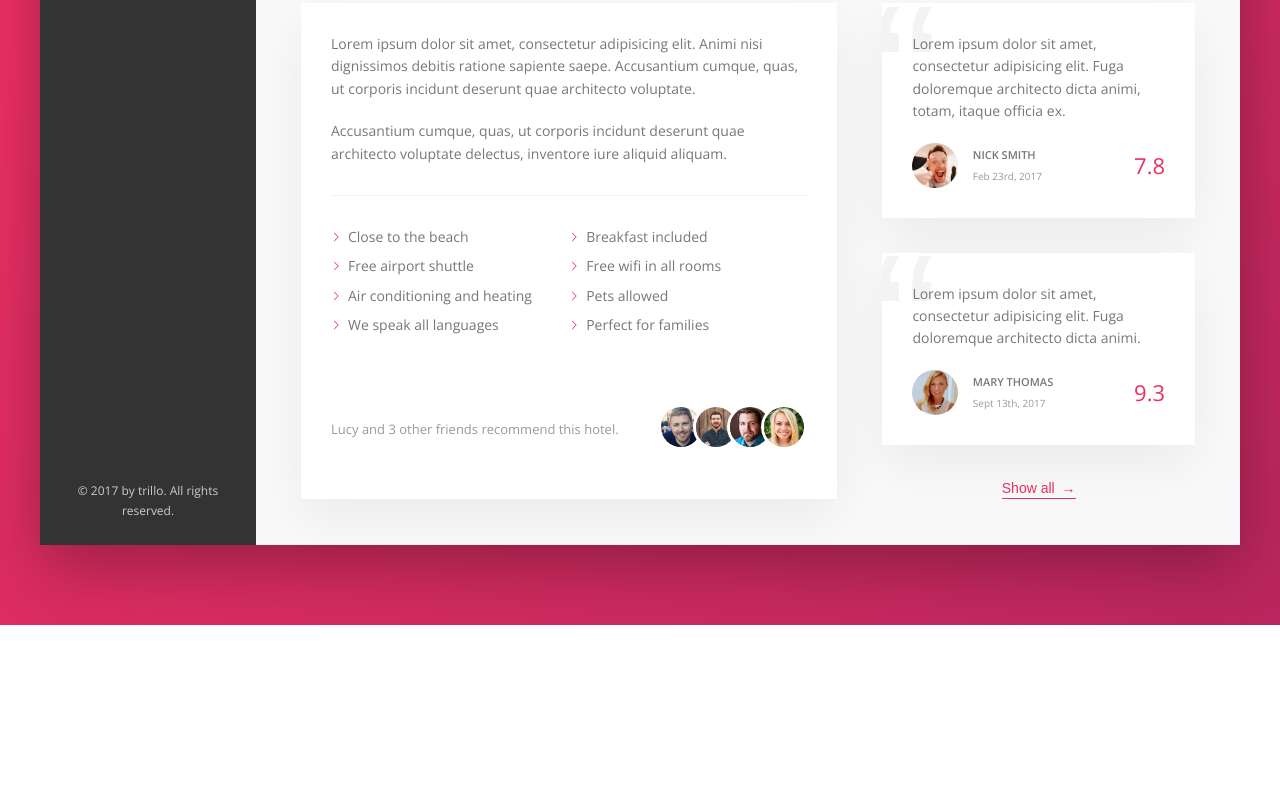
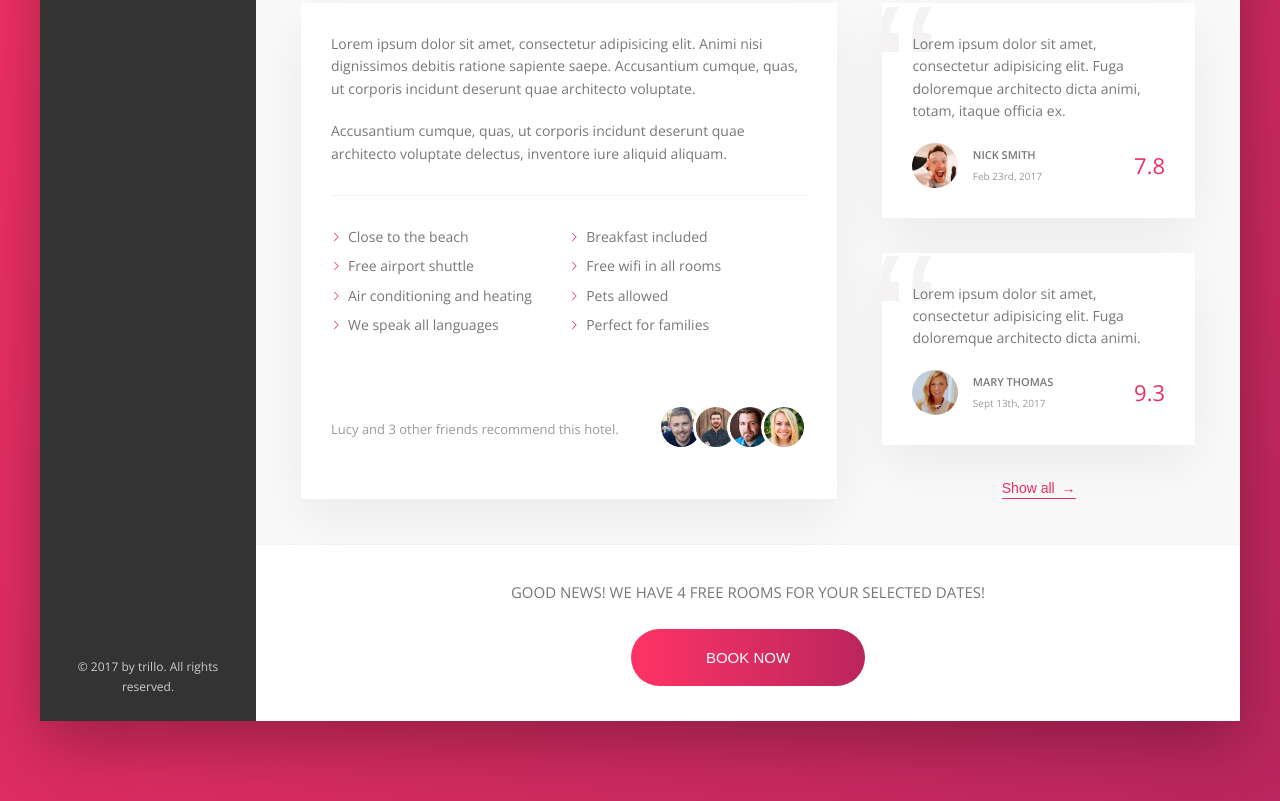
Before and after one commit to PabloAndo/trillo_project, a website: page index.html in a window 1280 px wide. Shown: the part 644-1445 px from the top of the page. Before the commit the page ends 1269 px from the top, so only its background shows below. Drawn offline with nearby package versions, Linux system fonts and the light colour scheme.

Commit message:
Building the CTA section. Ready to implement de Media Queries

```diff
--- a/index.html
+++ b/index.html
@@ -203,6 +203,15 @@
               <button class="btn-inline">Show all <span>&rarr;</span></button>
             </div>
           </div>
+          <div class="cta">
+            <h2 class="cta__book-now">
+              Good news! We have 4 free rooms for your selected dates!
+            </h2>
+            <button class="btn">
+              <span class="btn__visible">Book now</span>
+              <span class="btn__invisible">Only 4 rooms left!</span>
+            </button>
+          </div>
         </main>
       </div>
     </div>
--- a/sass/_components.scss
+++ b/sass/_components.scss
@@ -341,8 +341,6 @@
   &__count {
     margin-right: auto;
   }
-  &__friends {
-  }
 
   &__photo {
     box-sizing: content-box;
@@ -411,3 +409,64 @@
     z-index: 1;
   }
 }
+
+///////////////////////////////////////////////////////////////////////////////
+// CALL TO ACTION
+.cta {
+  padding: 3.5rem 0;
+  text-align: center;
+
+  &__book-now {
+    text-transform: uppercase;
+    font-weight: 300;
+    font-size: 1.5rem;
+    margin-bottom: 2.5rem;
+  }
+}
+
+///////////////////////////////////////////////////////////////////////////////
+// BUTTON
+
+.btn {
+  font-size: 1.5rem;
+  font-weight: 300;
+  text-transform: uppercase;
+  border-radius: 100px;
+  border: none;
+  background-image: linear-gradient(to right, var(--color-primary-light), var(--color-primary-dark));
+  color: #fff;
+  position: relative;
+  overflow: hidden;
+  cursor: pointer;
+
+  & > * {
+    display: inline-block;
+    height: 100%;
+    width: 100%;
+    transition: all 0.2s;
+  }
+  &__visible {
+    padding: 2rem 7.5rem;
+  }
+  &__invisible {
+    position: absolute;
+    padding: 2rem 0;
+    left: 0;
+    top: -100%;
+  }
+
+  &:hover {
+    background-image: linear-gradient(to left, var(--color-primary-light), var(--color-primary-dark));
+  }
+  &:hover &__visible {
+    transform: translateY(100%);
+  }
+  &:hover &__invisible {
+    top: 0;
+  }
+
+  &:focus {
+    outline: none;
+    animation: pulsate 1s infinite;
+  }
+}
```
Also changed, not shown: css/style.css.
